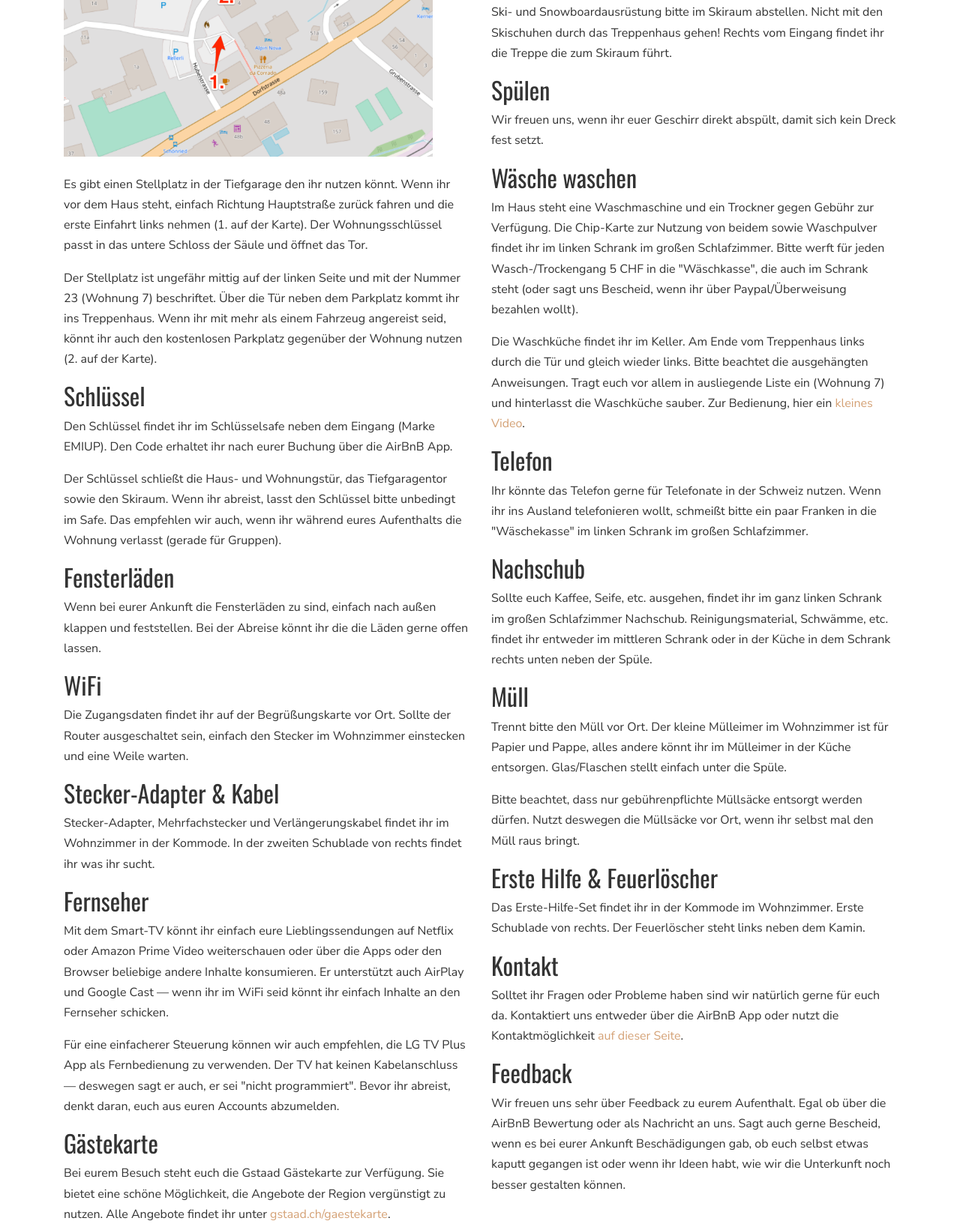
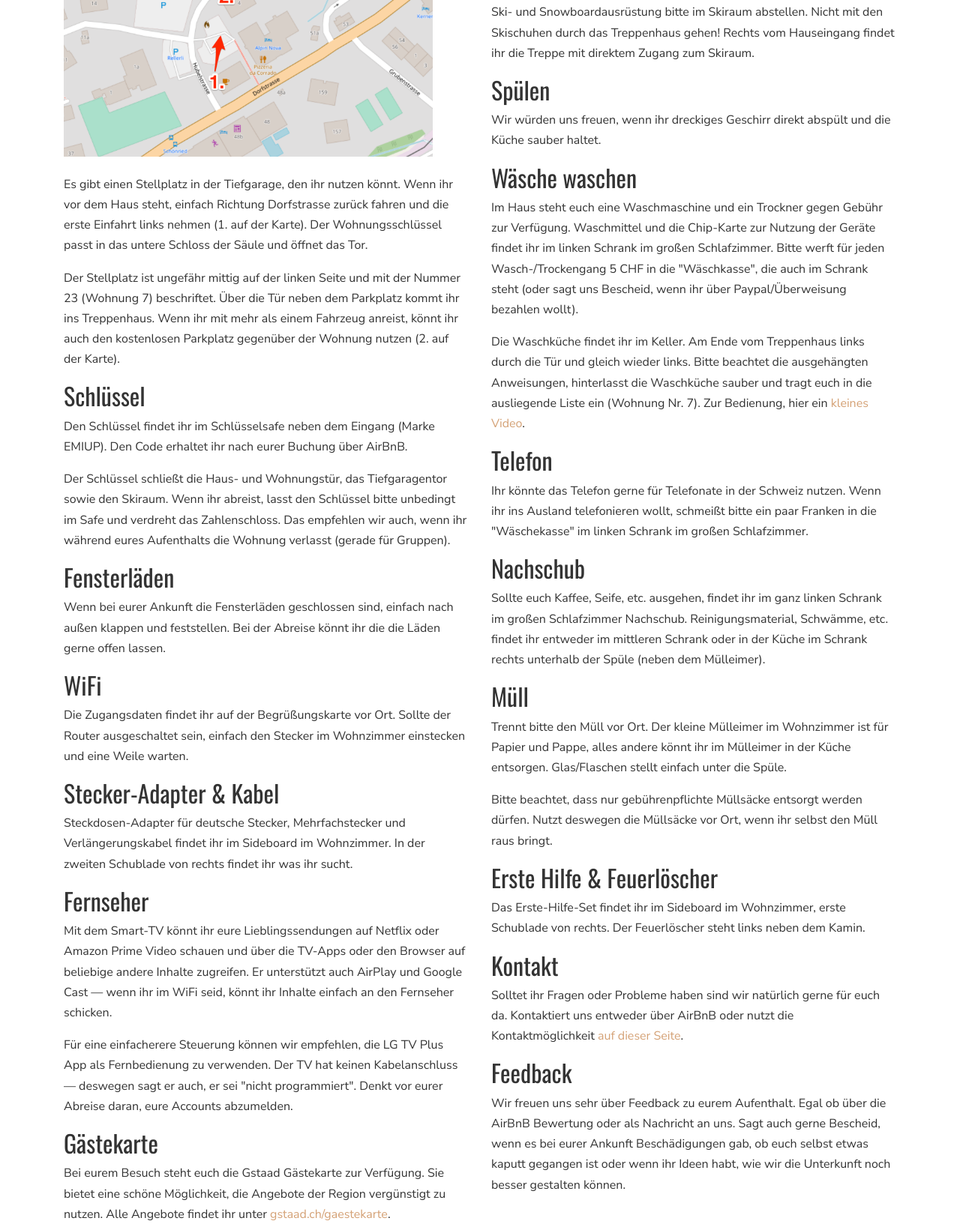
Before and after one commit to simonseyer/chalet.comeup.ch, a plain HTML site: page de/info.html in a window 1280 px wide. Shown: the part 899-2536 px from the top of the page at 75% size. Drawn offline with nearby package versions, Linux system fonts and the light colour scheme.

Commit message:
Deploying to gh-pages from  @ 1e9d732f6095bb9aeeac9002490035ebbdeb33a9 🚀

```diff
--- a/de/info.html
+++ b/de/info.html
@@ -87,19 +87,19 @@
           <a href="/images/map.png">
             <img src="/images/map.png" class="pt-2 pr-5 pb-4" style="width: 100%;" alt="Karte mit Parkplätzen">
           </a>
-          <p>Es gibt einen Stellplatz in der Tiefgarage den ihr nutzen könnt. Wenn ihr vor dem Haus steht,  einfach Richtung Hauptstraße zurück fahren und die erste Einfahrt links nehmen (1. auf der Karte).  Der Wohnungsschlüssel passt in das untere Schloss der Säule und öffnet das Tor.
+          <p>Es gibt einen Stellplatz in der Tiefgarage, den ihr nutzen könnt. Wenn ihr vor dem Haus steht,  einfach Richtung Dorfstrasse zurück fahren und die erste Einfahrt links nehmen (1. auf der Karte).  Der Wohnungsschlüssel passt in das untere Schloss der Säule und öffnet das Tor.
 </p>
-          <p>Der Stellplatz ist ungefähr mittig auf der linken Seite und mit der Nummer 23 (Wohnung 7) beschriftet. Über die Tür neben dem Parkplatz kommt ihr ins Treppenhaus. Wenn ihr mit mehr als einem Fahrzeug angereist seid, könnt ihr auch den kostenlosen Parkplatz gegenüber der Wohnung nutzen (2. auf der Karte).
+          <p>Der Stellplatz ist ungefähr mittig auf der linken Seite und mit der Nummer 23 (Wohnung 7) beschriftet. Über die Tür neben dem Parkplatz kommt ihr ins Treppenhaus. Wenn ihr mit mehr als einem Fahrzeug anreist, könnt ihr auch den kostenlosen Parkplatz gegenüber der Wohnung nutzen (2. auf der Karte).
 </p>
 
           <h2>Schlüssel</h2>
-          <p>Den Schlüssel findet ihr im Schlüsselsafe neben dem Eingang (Marke EMIUP).  Den Code erhaltet ihr nach eurer Buchung über die AirBnB App.
+          <p>Den Schlüssel findet ihr im Schlüsselsafe neben dem Eingang (Marke EMIUP).  Den Code erhaltet ihr nach eurer Buchung über AirBnB.
 </p>
-          <p>Der Schlüssel schließt die Haus- und Wohnungstür, das Tiefgaragentor sowie den Skiraum. Wenn ihr abreist, lasst den Schlüssel bitte unbedingt im Safe.  Das empfehlen wir auch, wenn ihr während eures Aufenthalts die Wohnung verlasst (gerade für Gruppen).
+          <p>Der Schlüssel schließt die Haus- und Wohnungstür, das Tiefgaragentor sowie den Skiraum. Wenn ihr abreist, lasst den Schlüssel bitte unbedingt im Safe und verdreht das Zahlenschloss.  Das empfehlen wir auch, wenn ihr während eures Aufenthalts die Wohnung verlasst (gerade für Gruppen).
 </p>
 
           <h2>Fensterläden</h2>
-          <p>Wenn bei eurer Ankunft die Fensterläden zu sind, einfach nach außen klappen und feststellen.  Bei der Abreise könnt ihr die die Läden gerne offen lassen.
+          <p>Wenn bei eurer Ankunft die Fensterläden geschlossen sind, einfach nach außen klappen und feststellen.  Bei der Abreise könnt ihr die die Läden gerne offen lassen.
 </p>
 
           <h2>WiFi</h2>
@@ -107,13 +107,13 @@
 </p>
 
           <h2>Stecker-Adapter & Kabel</h2>
-          <p>Stecker-Adapter, Mehrfachstecker und Verlängerungskabel findet ihr im Wohnzimmer in der Kommode.  In der zweiten Schublade von rechts findet ihr was ihr sucht.
+          <p>Steckdosen-Adapter für deutsche Stecker, Mehrfachstecker und Verlängerungskabel findet ihr im Sideboard im Wohnzimmer.  In der zweiten Schublade von rechts findet ihr was ihr sucht.
 </p>
 
           <h2>Fernseher</h2>
-          <p>Mit dem Smart-TV könnt ihr einfach eure Lieblingssendungen auf Netflix oder Amazon Prime Video  weiterschauen oder über die Apps oder den Browser beliebige andere Inhalte konsumieren.  Er unterstützt auch AirPlay und Google Cast — wenn ihr im WiFi seid könnt ihr einfach Inhalte an den Fernseher schicken.
+          <p>Mit dem Smart-TV könnt ihr eure Lieblingssendungen auf Netflix oder Amazon Prime Video  schauen und über die TV-Apps oder den Browser auf beliebige andere Inhalte zugreifen.  Er unterstützt auch AirPlay und Google Cast — wenn ihr im WiFi seid, könnt ihr Inhalte einfach an den Fernseher schicken.
 </p>
-          <p>Für eine einfacherer Steuerung können wir auch empfehlen, die LG TV Plus App als Fernbedienung  zu verwenden. Der TV hat keinen Kabelanschluss — deswegen sagt er auch, er sei "nicht programmiert".  Bevor ihr abreist, denkt daran, euch aus euren Accounts abzumelden.
+          <p>Für eine einfacherere Steuerung können wir empfehlen, die LG TV Plus App als Fernbedienung  zu verwenden. Der TV hat keinen Kabelanschluss — deswegen sagt er auch, er sei "nicht programmiert".  Denkt vor eurer Abreise daran, eure Accounts abzumelden.
 </p>
 
           <h2>Gästekarte</h2>
@@ -121,7 +121,7 @@
 </p>
           <p>Das beste ist, dass ihr von Mai bis Ende Oktober die Gstaad Card für CHF 19.- (Kinder CHF 9.-) kaufen könnt. Dort sind Bergbahnen, verschiedene öffentliche Verkehrsmittel sowie diverse Angebote zur attraktiven  Freizeitgestaltung inklusive bzw. vergünstigt — ein unschlagbarer Preis. Alles dazu unter  <a href="https://www.gstaad.ch/aktuell/angebote/gstaad-card" target="_blank">gstaad.ch/aktuell/angebote/gstaad-card</a>.
 </p>
-          <p>Die Gästekarte liegt in der Wohnung aus. Da sie nicht pro Gast sondern pro Ferienwohnung ausgegeben wird,  bitten wir euch, sie bei Abreise auch wieder in der Wohnung zu belassen. Danke!
+          <p>Die Gästekarte liegt in der Wohnung aus. Da sie nicht pro Gast sondern pro Ferienwohnung ausgegeben wird,  bitten wir euch, sie bei eurer Abreise auch wieder in der Wohnung zu belassen. Danke!
 </p>
 
 
@@ -143,21 +143,21 @@
 
 
           <h2>Gläser, Fondue & Raclette</h2>
-          <p>Neben der Küche findet ihr in der Kommode in der Küche noch weitere Gläser.  Dort findet ihr euch das Caquelon für Fondue und das Raclette-Gerät.
+          <p>Neben der Küche findet ihr im linken Fach des Sideboards im Wohnzimmer noch weitere Gläser.  In den anderen Fächern findet ihr auch das Caquelon für Fondue und das Raclette-Gerät.
 </p>
 
           <h2>Skiraum</h2>
-          <p>Ski- und Snowboardausrüstung bitte im Skiraum abstellen. Nicht mit den Skischuhen durch das Treppenhaus gehen! Rechts vom Eingang findet ihr die Treppe die zum Skiraum führt.
+          <p>Ski- und Snowboardausrüstung bitte im Skiraum abstellen. Nicht mit den Skischuhen durch das Treppenhaus gehen! Rechts vom Hauseingang findet ihr die Treppe mit direktem Zugang zum Skiraum.
 </p>
 
           <h2>Spülen</h2>
-          <p>Wir freuen uns, wenn ihr euer Geschirr direkt abspült, damit sich kein Dreck fest setzt.
+          <p>Wir würden uns freuen, wenn ihr dreckiges Geschirr direkt abspült und die Küche sauber haltet.
 </p>
 
           <h2>Wäsche waschen</h2>
-          <p>Im Haus steht eine Waschmaschine und ein Trockner gegen Gebühr zur Verfügung. Die Chip-Karte zur Nutzung von beidem sowie Waschpulver findet ihr im linken Schrank im großen Schlafzimmer. Bitte werft für jeden  Wasch-/Trockengang 5 CHF in die "Wäschkasse", die auch im Schrank steht (oder sagt uns Bescheid, wenn ihr über Paypal/Überweisung bezahlen wollt).
+          <p>Im Haus steht euch eine Waschmaschine und ein Trockner gegen Gebühr zur Verfügung. Waschmittel und die Chip-Karte zur Nutzung der Geräte findet ihr im linken Schrank im großen Schlafzimmer. Bitte werft für jeden  Wasch-/Trockengang 5 CHF in die "Wäschkasse", die auch im Schrank steht (oder sagt uns Bescheid, wenn ihr über Paypal/Überweisung bezahlen wollt).
 </p>
-          <p>Die Waschküche findet ihr im Keller. Am Ende vom Treppenhaus links durch die Tür und gleich wieder links. Bitte beachtet die ausgehängten Anweisungen. Tragt euch vor allem in ausliegende Liste ein (Wohnung 7) und hinterlasst die Waschküche sauber. Zur Bedienung, hier ein <a href="/images/waschen.mp4">kleines Video</a>.
+          <p>Die Waschküche findet ihr im Keller. Am Ende vom Treppenhaus links durch die Tür und gleich wieder links. Bitte beachtet die ausgehängten Anweisungen, hinterlasst die Waschküche sauber und tragt euch in die ausliegende Liste ein (Wohnung Nr. 7). Zur Bedienung, hier ein <a href="/images/waschen.mp4">kleines Video</a>.
 </p>
 
 
@@ -171,21 +171,21 @@
 
 
           <h2>Nachschub</h2>
-          <p>Sollte euch Kaffee, Seife, etc. ausgehen, findet ihr im ganz linken Schrank im großen Schlafzimmer Nachschub. Reinigungsmaterial, Schwämme, etc. findet ihr entweder im mittleren Schrank oder in der Küche in dem Schrank rechts unten neben der Spüle.
+          <p>Sollte euch Kaffee, Seife, etc. ausgehen, findet ihr im ganz linken Schrank im großen Schlafzimmer Nachschub. Reinigungsmaterial, Schwämme, etc. findet ihr entweder im mittleren Schrank oder in der Küche im Schrank rechts unterhalb der Spüle (neben dem Mülleimer).
 </p>
 
           <h2>Müll</h2>
           <p>Trennt bitte den Müll vor Ort. Der kleine Mülleimer im Wohnzimmer ist für Papier und Pappe, alles andere könnt ihr im Mülleimer in der Küche entsorgen. Glas/Flaschen stellt einfach unter die Spüle.
 </p>
-          <p>Bitte beachtet, dass nur gebührenpflichte Müllsäcke entsorgt werden dürfen. Nutzt deswegen die Müllsäcke vor Ort, wenn ihr selbst mal den Müll raus bringt.
+          <p>Bitte beachtet, dass nur gebührenpflichte Müllsäcke entsorgt werden dürfen. Nutzt deswegen die Müllsäcke vor Ort, wenn ihr selbst den Müll raus bringt.
 </p>
 
           <h2>Erste Hilfe & Feuerlöscher</h2>
-          <p>Das Erste-Hilfe-Set findet ihr in der Kommode im Wohnzimmer.  Erste Schublade von rechts. Der Feuerlöscher steht links neben dem Kamin.
+          <p>Das Erste-Hilfe-Set findet ihr im Sideboard im Wohnzimmer, erste Schublade von rechts. Der Feuerlöscher steht links neben dem Kamin.
 </p>
 
           <h2>Kontakt</h2>
-          <p>Solltet ihr Fragen oder Probleme haben sind wir natürlich gerne für euch da. Kontaktiert uns entweder über die AirBnB App oder nutzt die Kontaktmöglichkeit <a href="contact.html"> auf dieser Seite</a>.
+          <p>Solltet ihr Fragen oder Probleme haben sind wir natürlich gerne für euch da. Kontaktiert uns entweder über AirBnB oder nutzt die Kontaktmöglichkeit <a href="contact.html"> auf dieser Seite</a>.
 </p>
 
           <h2>Feedback</h2>
```
Also changed, not shown: info.html (+18 -18 lines).
